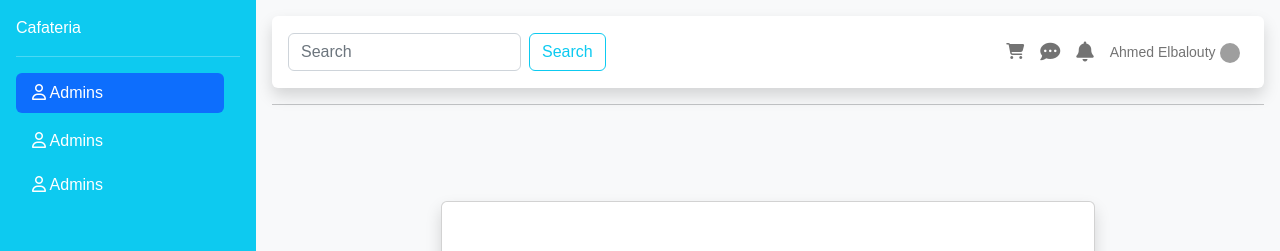
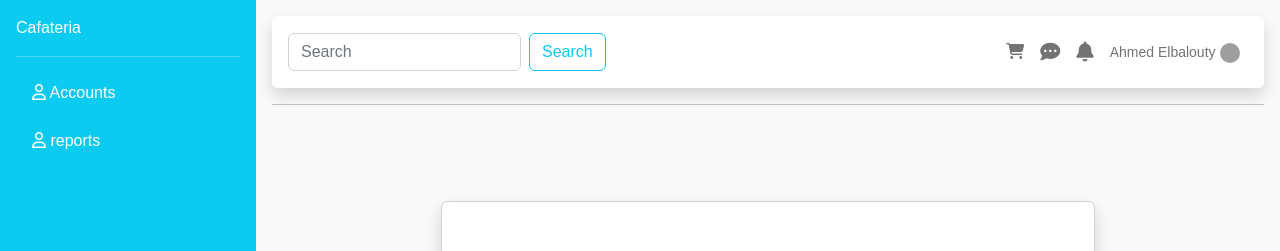
Before and after one commit to MedhatElbesy/Django-Project, a Django app: page /accounts/profile/ in a window 1280 px wide. Shown: the top 251 px of the page. Run offline with Django 5.2, Linux system fonts and the light colour scheme; grey boxes are pictures that could not be loaded.

Commit message:
update dashboard Navbar

```diff
--- a/Backend/accounts/templates/layouts/base.html
+++ b/Backend/accounts/templates/layouts/base.html
@@ -36,21 +36,15 @@
             <a href="#" class="navbar-brand">Cafateria</a><hr>
             <ul class="mynav nav nav-pills flex-column flex-grow-1 pe-3 mb-auto">
                 <li class="nav-item mb-2">
-                    <a href="#" class="nav-link text-white active" aria-current="page" >
+                    <a href='{% url "accounts.index" %}' class="nav-link text-white" aria-current="page" >
                         <i class="fa-regular fa-user"></i>
-                        Admins
+                        Accounts
                     </a>
                 </li>
                 <li class="nav-item mb-1">
-                    <a href="#" class="nav-link text-white" aria-current="page" >
+                    <a href="{% url 'report-home' %}" class="nav-link text-white" aria-current="page" >
                         <i class="fa-regular fa-user"></i>
-                        Admins
-                    </a>
-                </li>
-                <li class="nav-item mb-1">
-                    <a href="#" class="nav-link text-white" aria-current="page" >
-                        <i class="fa-regular fa-user"></i>
-                        Admins
+                        reports
                     </a>
                 </li>
             </ul>
@@ -133,5 +127,18 @@
 
         <script src="https://cdn.jsdelivr.net/npm/bootstrap@5.2.3/dist/js/bootstrap.bundle.min.js" integrity="sha384-kenU1KFdBIe4zVF0s0G1M5b4hcpxyD9F7jL+jjXkk+Q2h455rYXK/7HAuoJl+0I4" crossorigin="anonymous"></script>
     </div>
+
+    <script>
+        // Get the current URL
+        var currentUrl = window.location.pathname;
+
+        // Check each navigation link and add the "active" class to the active link
+        var navLinks = document.querySelectorAll('.nav-link');
+        navLinks.forEach(function(navLink) {
+            if (navLink.getAttribute('href') === currentUrl) {
+                navLink.classList.add('active');
+            }
+        });
+    </script>
 </body>
 </html>
```
